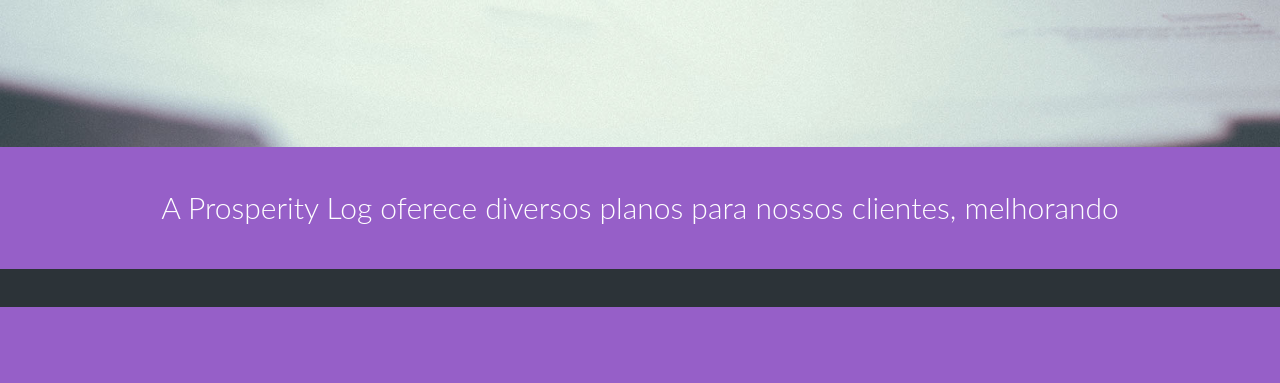
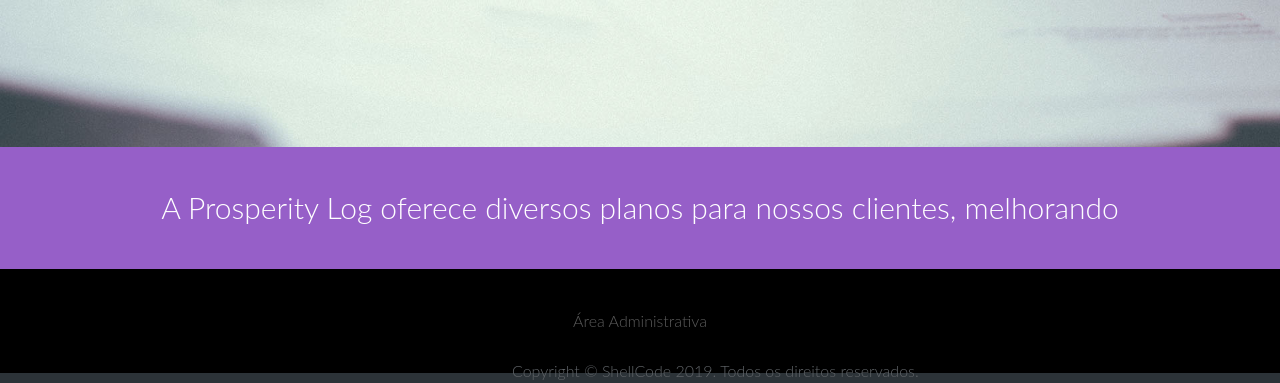
Before and after one commit to EdsonMeloR/Projeto-Web, a PHP site: page /planos.php in a window 1280 px wide. Shown: the part 493-876 px from the top of the page. Before the commit the page ends 800 px from the top, so only its background shows below. Run offline with PHP 8.4, Linux system fonts and the light colour scheme; some libraries are stand-ins or nearby versions.

Commit message:
Ajuste de comentários e menu da pagina planos

```diff
--- a/planos.php
+++ b/planos.php
@@ -24,11 +24,11 @@
 
         <nav id="menu">
             <ul>
-                <li><a href="#segunda">Quem somos</a></li>
-                <li><a href="#terceira">Serviços</a></li>
-                <li><a href="#quarta">Planos</a></li>
-                <li><a href="#quinta">Localização</a></li>
-                <li><a href="#sexta">Contato</a></li>
+                <li><a href="index.php#segunda">Quem somos</a></li>
+                <li><a href="index.php#terceira">Serviços</a></li>
+                <li><a href="#planos.php">Planos</a></li>
+                <li><a href="index.php#quinta">Localização</a></li>
+                <li><a href="index.php#sexta">Contato</a></li>
             </ul>
         </nav>
 
@@ -49,5 +49,21 @@
         </p>
     </section>
     </main>
+
+    <!-- Footer - Rodapé -->
+    <footer class="rodape">
+        <br>
+        <div class="area_adm">
+            <a href="admin/login.php" class="adm">
+                <span>
+                    Área Administrativa
+                </span>
+            </a>
+        </div>
+        <br>
+        <span class="cop">
+            Copyright © ShellCode 2019. Todos os direitos reservados.
+        </span>
+    </footer>
 </body>
 </html>
```
Also changed, not shown: admin/principal.php (+8 -8 lines).
